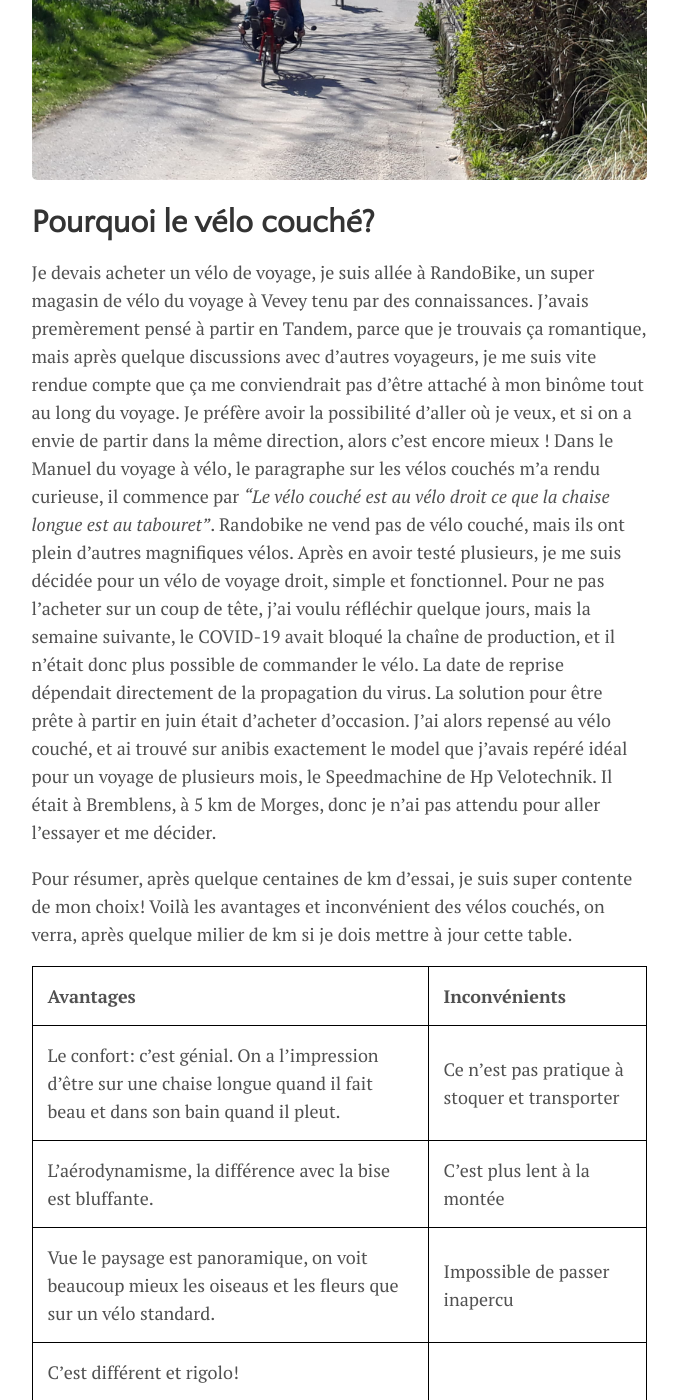
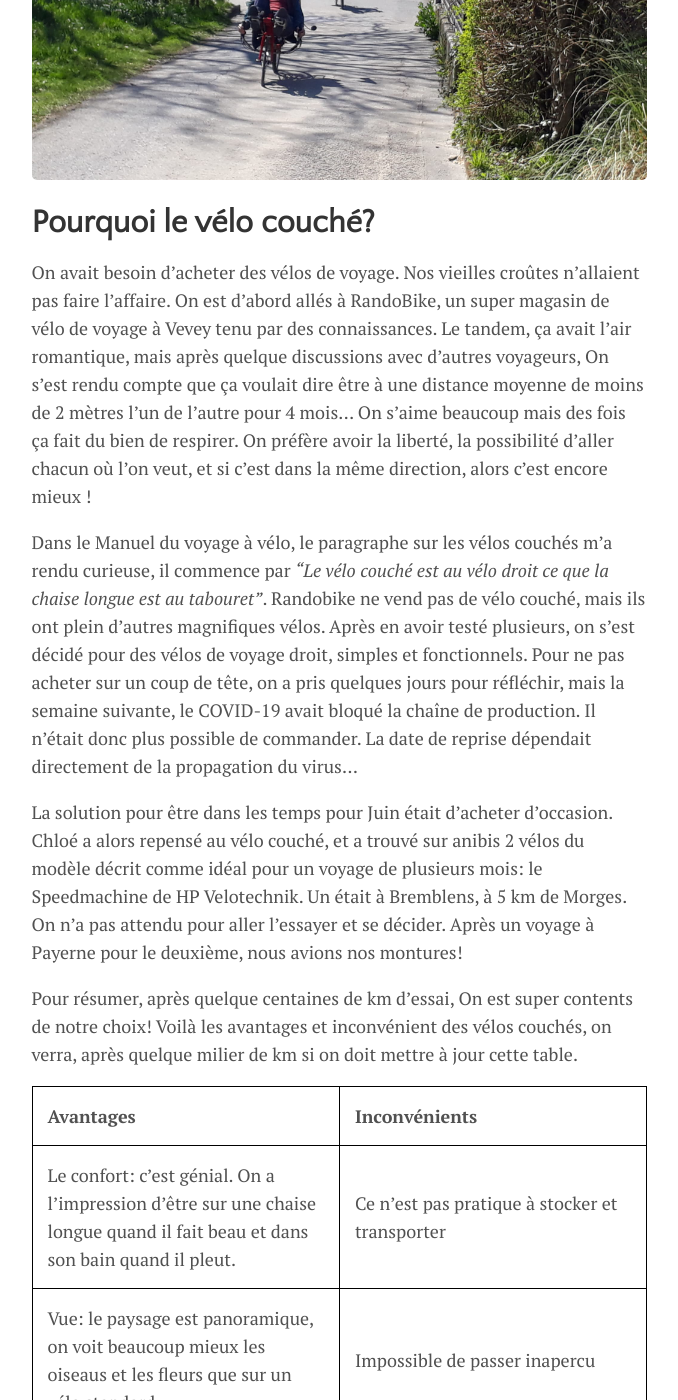
Before and after one commit to cyclovoyage/cyclovoyage.github.io, a Jekyll site: the page built from _posts/2020-04-21-velo-couche.md, in a window 1280 px wide and 1400 px high, scrolled down 385 px. Shown: the whole window, without its empty margins (301-979 px from the left). Built offline with Jekyll 4.4.1, drawn with Linux system fonts in a browser that asks for light colours; some of the changed text lies outside the part shown.

Commit message:
relecture didi

```diff
--- a/_posts/2020-04-21-velo-couche.md
+++ b/_posts/2020-04-21-velo-couche.md
@@ -7,19 +7,21 @@ tags: [documentation,sample]
 image: cyclo_troinex.jpg
 ---
 # Pourquoi le vélo couché?
-Je devais acheter un vélo de voyage, je suis allée à RandoBike, un super magasin de vélo du voyage à Vevey tenu par des connaissances. J’avais premèrement pensé à partir en Tandem, parce que je trouvais ça romantique, mais après quelque discussions avec d’autres voyageurs, je me suis vite rendue compte que ça me conviendrait pas d’être attaché à mon binôme tout au long du voyage. Je préfère avoir la possibilité d’aller où je veux, et si on a envie de partir dans la même direction, alors c’est encore mieux !
-Dans le Manuel du voyage à vélo, le paragraphe sur les vélos couchés m’a rendu curieuse, il commence par *“Le vélo couché est au vélo droit ce que la chaise longue est au tabouret”*. Randobike ne vend pas de vélo couché, mais ils ont plein d’autres magnifiques vélos. Après en avoir testé plusieurs, je me suis décidée pour un vélo de voyage droit, simple et fonctionnel. Pour ne pas l’acheter sur un coup de tête, j’ai voulu réfléchir quelque jours, mais la semaine suivante, le COVID-19 avait bloqué la chaîne de production, et il n’était donc plus possible de commander le vélo. La date de reprise dépendait directement de la propagation du virus.
-La solution pour être prête à partir en juin était d’acheter d’occasion. J’ai alors repensé au vélo couché, et ai trouvé sur anibis exactement le model que j’avais repéré idéal pour un voyage de plusieurs mois, le Speedmachine de Hp Velotechnik. Il était à Bremblens, à 5 km de Morges, donc je n’ai pas attendu pour aller l’essayer et me décider.
+On avait besoin d'acheter des vélos de voyage. Nos vieilles croûtes n'allaient pas faire l'affaire. On est d'abord allés à RandoBike, un super magasin de vélo de voyage à Vevey tenu par des connaissances. Le tandem, ça avait l'air romantique, mais après quelque discussions avec d’autres voyageurs, On s'est rendu compte que ça voulait dire être à une distance moyenne de moins de 2 mètres l'un de l'autre pour 4 mois... On s'aime beaucoup mais des fois ça fait du bien de respirer. On préfère avoir la liberté, la possibilité d’aller chacun où l'on veut, et si c'est dans la même direction, alors c’est encore mieux !
 
-Pour résumer, après quelque centaines de km d'essai, je suis super contente de mon choix!
-Voilà les avantages et inconvénient des vélos couchés, on verra, après quelque milier de km si je dois mettre à jour cette table.
+Dans le Manuel du voyage à vélo, le paragraphe sur les vélos couchés m’a rendu curieuse, il commence par *“Le vélo couché est au vélo droit ce que la chaise longue est au tabouret”*. Randobike ne vend pas de vélo couché, mais ils ont plein d’autres magnifiques vélos. Après en avoir testé plusieurs, on s'est décidé pour des vélos de voyage droit, simples et fonctionnels. Pour ne pas acheter sur un coup de tête, on a pris quelques jours pour réfléchir, mais la semaine suivante, le COVID-19 avait bloqué la chaîne de production. Il n’était donc plus possible de commander. La date de reprise dépendait directement de la propagation du virus...
+
+La solution pour être dans les temps pour Juin était d’acheter d’occasion. Chloé a alors repensé au vélo couché, et a trouvé sur anibis 2 vélos du modèle décrit comme idéal pour un voyage de plusieurs mois: le Speedmachine de HP Velotechnik. Un était à Bremblens, à 5 km de Morges. On n’a pas attendu pour aller l’essayer et se décider. Après un voyage à Payerne pour le deuxième, nous avions nos montures!
+
+Pour résumer, après quelque centaines de km d'essai, On est super contents de notre choix!
+Voilà les avantages et inconvénient des vélos couchés, on verra, après quelque milier de km si on doit mettre à jour cette table.
 
 
 
 
 | Avantages  | Inconvénients  |
 |---|---|
-| Le confort: c’est génial. On a l'impression d'être sur une chaise longue quand il fait beau et dans son bain quand il pleut.  | Ce n'est pas pratique à stoquer et transporter  |
-| L'aérodynamisme, la différence avec la bise est bluffante.  |C'est plus lent à la montée    |
-|Vue le paysage est panoramique, on voit beaucoup mieux les oiseaus et les fleurs que sur un vélo standard.   |Impossible de passer inapercu    |
+| Le confort: c’est génial. On a l'impression d'être sur une chaise longue quand il fait beau et dans son bain quand il pleut.  | Ce n'est pas pratique à stocker et transporter  |
+|Vue: le paysage est panoramique, on voit beaucoup mieux les oiseaus et les fleurs que sur un vélo standard.   |Impossible de passer inapercu    |
+| L'aérodynamisme: la différence avec la bise est bluffante.  |C'est plus lent à la montée (mais il paraît que c'est une question d'entraînement: c'est pas les mêmes muscles que les vélos droits.    |
 | C'est différent et rigolo!  |   |
```
